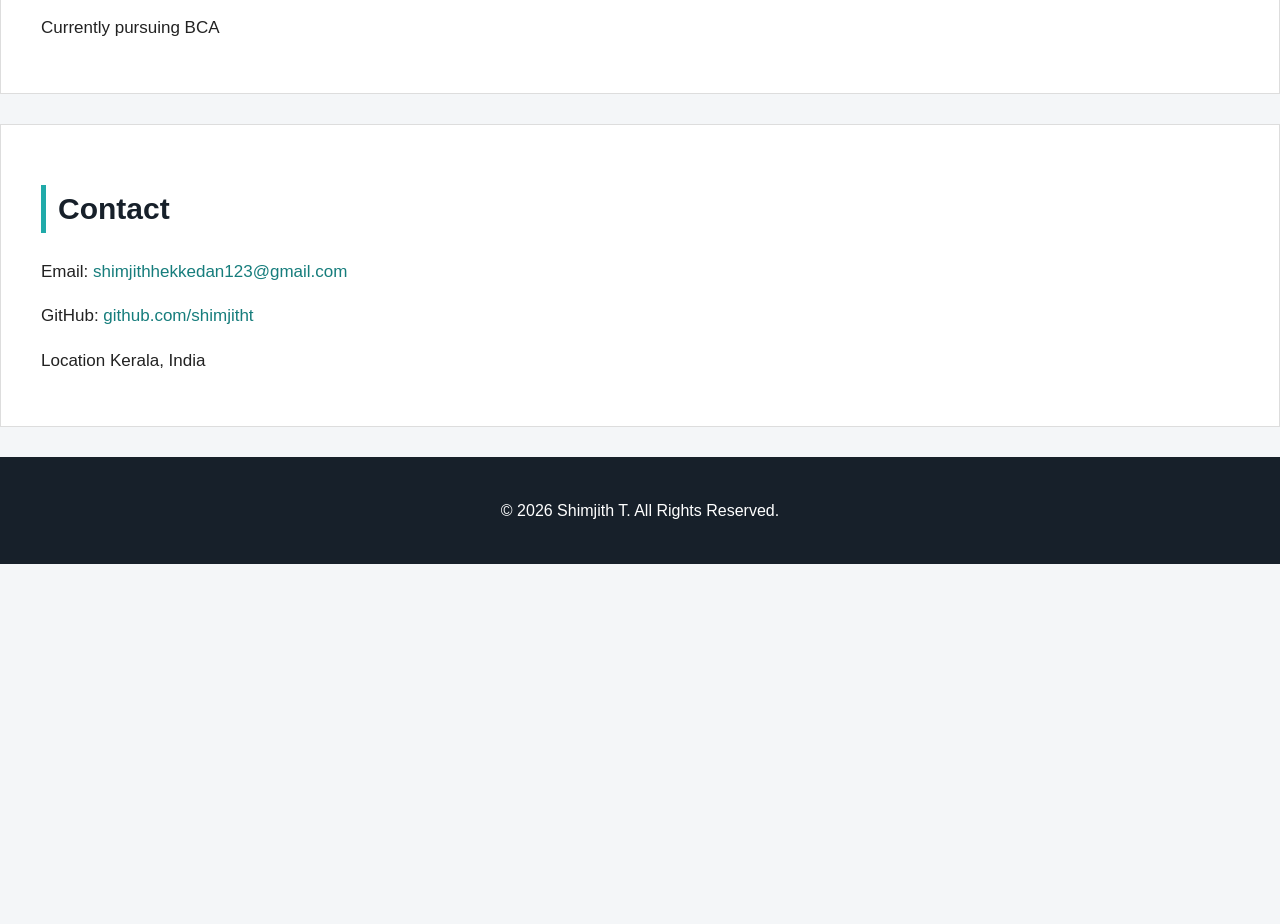
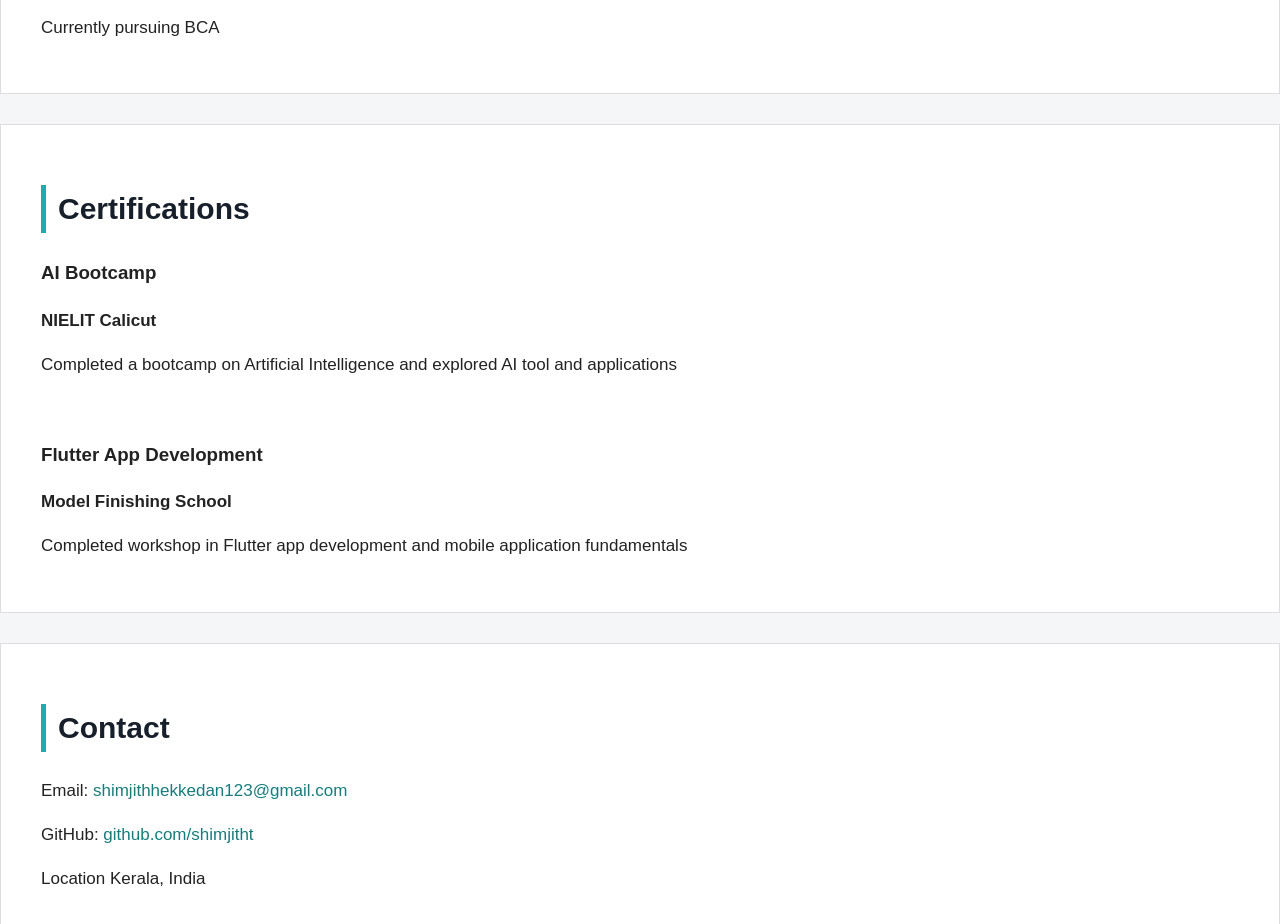
Before and after one commit to shimjitht/portfolio, a plain HTML site: page index.html in a window 1280 px wide. Shown: the part 1952-2876 px from the top of the page. Before the commit the page ends 2516 px from the top, so only its background shows below. Drawn offline with Linux system fonts and the light colour scheme.

Commit message:
Add certifications section to portfolio
Added certifications section to showcase completed bootcamps and workshops.

```diff
--- a/index.html
+++ b/index.html
@@ -122,7 +122,26 @@ Python • Random Module • Logic
             </p>
 
         </section>
+       <!-- Certifications -->
+    <section id="certifications">
 
+        <h2>Certifications</h2>
+
+        <div class="certification-item">
+            <h3>AI Bootcamp</h3>
+            <p><strong>NIELIT Calicut</strong></p>
+            <p>Completed a bootcamp on Artificial Intelligence and explored AI tool and applications</p>
+        </div>
+
+        <br>
+
+        <div class="certification-item">
+            <h3>Flutter App Development</h3>
+            <p><strong>Model Finishing School</strong></p>
+            <p>Completed workshop in Flutter app development and mobile application fundamentals</p>
+        </div>
+
+    </section>
 
         <!-- Contact -->
         <section id="contact">
```
